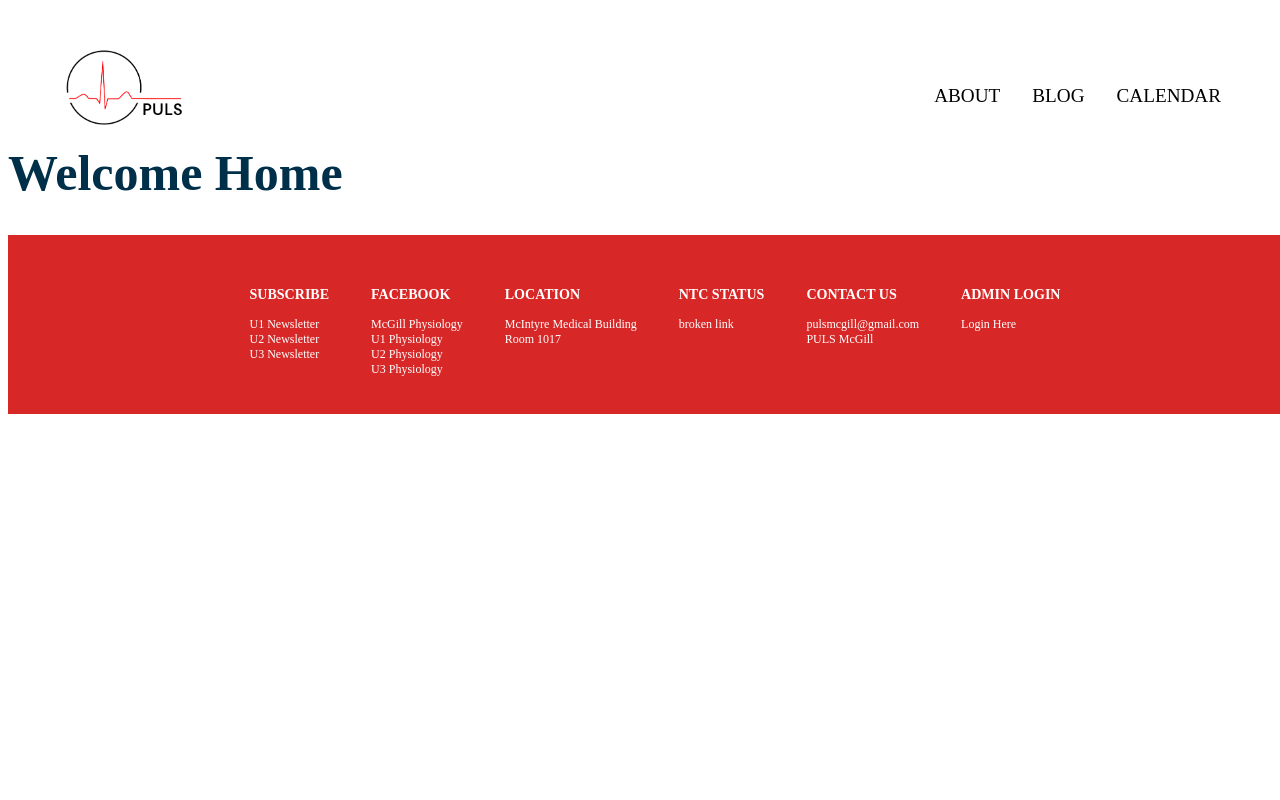
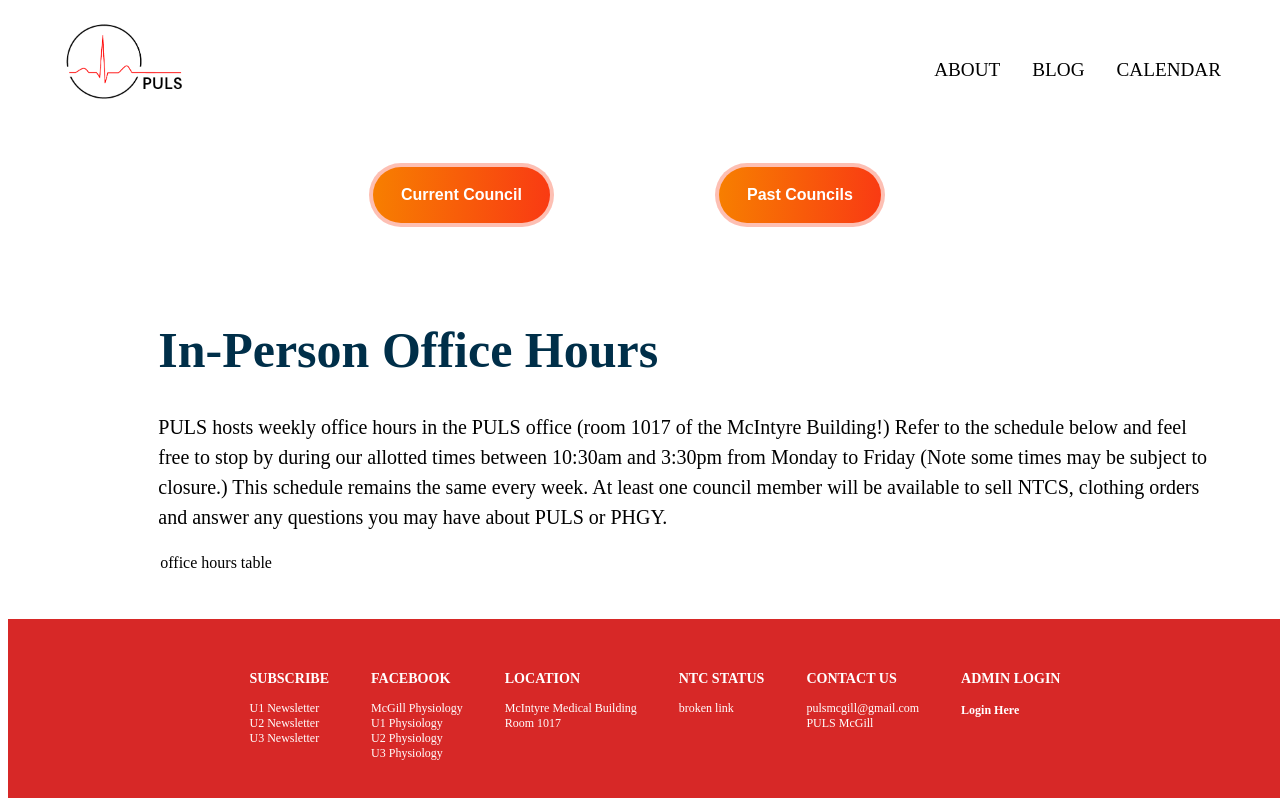
Before and after one commit to tgompper1/PULS-website, a React (Create React App) app in the folder client/: page /about in a window 1280 px wide. Shown: the top 800 px of the page. Built offline with nearby package versions, Linux system fonts and the light colour scheme.

Commit message:
initial about page

```diff
--- a/client/src/App.js
+++ b/client/src/App.js
@@ -4,7 +4,7 @@ import { Route, Routes } from "react-router-dom";
  // We import all the components we need in our app
 import Navbar from "./components/navbar/navbar";
 import Footer from "./components/footer/footer";
-import About from "./components/about";
+import About from "./components/about/about";
 import Home from "./components/home/home";
 
 const App = () => {
--- a/client/src/components/about.js
+++ /dev/null
@@ -1,10 +0,0 @@
-import React, { useState } from "react";
-import { useNavigate } from "react-router";
-export default function About() {
-  // This following section will display
- return (
-   <div>
-     <h1>Welcome Home</h1>
-   </div>
- );
-}
--- /dev/null
+++ b/client/src/components/about/about.css
@@ -0,0 +1,112 @@
+
+.container {
+    display: flex;
+    justify-content: center;
+    align-items: center;
+}
+
+.child{
+    position: relative;
+}
+
+
+.button-77 {
+  align-items: center;
+  appearance: none;
+  background-clip: padding-box;
+  background-color: initial;
+  background-image: none;
+  border-style: none;
+  box-sizing: border-box;
+  color: #fff;
+  cursor: pointer;
+  display: inline-block;
+  flex-direction: row;
+  flex-shrink: 0;
+  font-family: Eina01,sans-serif;
+  font-size: 16px;
+  font-weight: 800;
+  justify-content: center;
+  line-height: 24px;
+  margin: 0;
+  min-height: 64px;
+  outline: none;
+  overflow: visible;
+  padding: 19px 26px;
+  pointer-events: auto;
+  position: relative;
+  text-align: center;
+  text-decoration: none;
+  text-transform: none;
+  user-select: none;
+  -webkit-user-select: none;
+  touch-action: manipulation;
+  vertical-align: middle;
+  width: auto;
+  word-break: keep-all;
+  z-index: 0;
+}
+
+@media (min-width: 768px) {
+  .button-77 {
+    padding: 19px 32px;
+  }
+}
+
+.button-77:before,
+.button-77:after {
+  border-radius: 80px;
+}
+
+.button-77:before {
+  background-color: rgba(249, 58, 19, .32);
+  content: "";
+  display: block;
+  height: 100%;
+  left: 0;
+  overflow: hidden;
+  position: absolute;
+  top: 0;
+  width: 100%;
+  z-index: -2;
+}
+
+.button-77:after {
+  background-color: initial;
+  background-image: linear-gradient(92.83deg, #f77f00 0, #f93a13 100%);
+  bottom: 4px;
+  content: "";
+  display: block;
+  left: 4px;
+  overflow: hidden;
+  position: absolute;
+  right: 4px;
+  top: 4px;
+  transition: all 100ms ease-out;
+  z-index: -1;
+}
+
+.button-77:hover:not(:disabled):after {
+  bottom: 0;
+  left: 0;
+  right: 0;
+  top: 0;
+  transition-timing-function: ease-in;
+}
+
+.button-77:active:not(:disabled) {
+  color: #ccc;
+}
+
+.button-77:active:not(:disabled):after {
+  background-image: linear-gradient(0deg, rgba(0, 0, 0, .2), rgba(0, 0, 0, .2)), linear-gradient(92.83deg,#fdbf49,  #f77f00 0, 100%);
+  bottom: 4px;
+  left: 4px;
+  right: 4px;
+  top: 4px;
+}
+
+.button-77:disabled {
+  cursor: default;
+  opacity: .24;
+}
--- /dev/null
+++ b/client/src/components/about/about.js
@@ -0,0 +1,39 @@
+import React, { useState } from "react";
+import { useNavigate } from "react-router";
+import './about.css'
+import '../twelve_column_grid.css'
+
+export default function About() {
+  // This following section will display
+ return (
+   <div>
+      <div class='row'><div class='col-12 col-s-12'></div></div>
+      <div class='row'>
+        <div class='col-3'></div>
+        <div class='col-3'>
+          <button class="button-77" >Current Council</button>
+        </div>
+        <div class='col-3'>
+          <button class="button-77">Past Councils</button>
+        </div>
+        <div class='col-3'></div>
+      </div>
+      <div class='row'>
+        <div class='col-1'></div>
+        <div class='col-10'>
+          <h1>In-Person Office Hours</h1>
+          <p>PULS hosts weekly office hours in the PULS office (room 1017 of the McIntyre Building!)
+            Refer to the schedule below and feel free to stop by during our allotted times between 10:30am
+            and 3:30pm from Monday to Friday (Note some times may be subject to closure.) This schedule remains
+             the same every week. At least one council member will be available to sell NTCS, clothing orders and
+             answer any questions you may have about PULS or PHGY.
+          </p>
+          <table>
+            office hours table
+          </table>
+        </div>
+        <div class='col-1'></div>
+      </div>
+   </div>
+ );
+}
--- a/client/src/components/footer/footer.js
+++ b/client/src/components/footer/footer.js
@@ -44,7 +44,7 @@ export default function Footer() {
                     </td>
                     <td>
                         <h3>ADMIN LOGIN</h3>
-                        <a onClick={() => setButtonPopup(true)}>Login Here</a>
+                        <h4 onClick={() => setButtonPopup(true)}>Login Here</h4>
                         <Popup trigger={buttonPopup} setTrigger={setButtonPopup}>
                             <h3>My Popup</h3>
                         </Popup>
```
